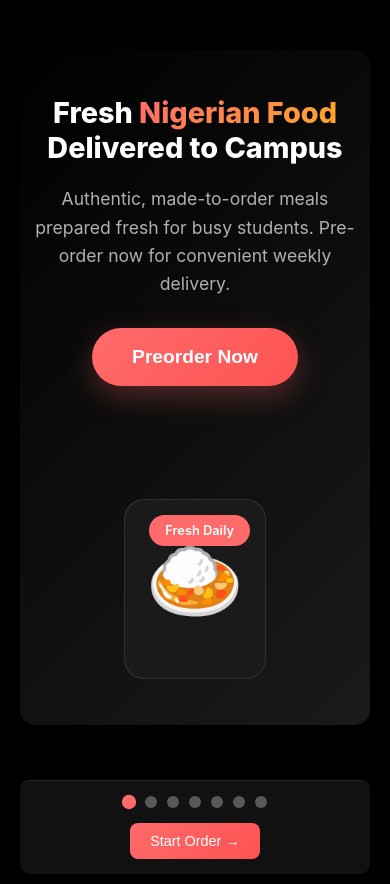
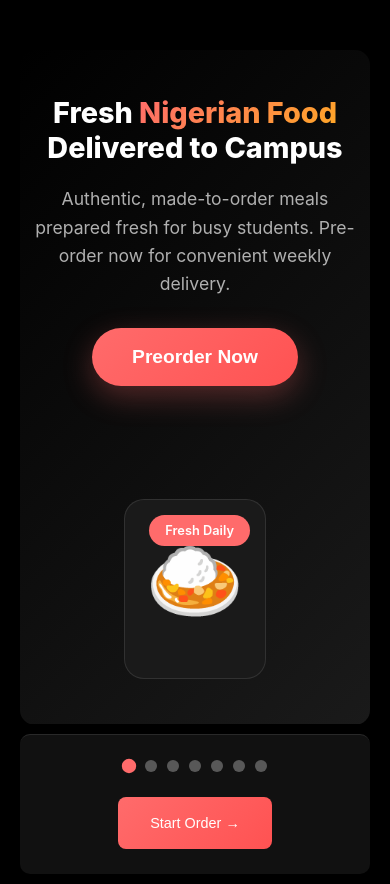
Before and after one commit to thegirwhocodes/Index, a plain HTML site: page index.html in a window 390 px wide. Drawn offline with Linux system fonts and the light colour scheme.

Commit message:
Add files via upload

```diff
--- a/index.html
+++ b/index.html
@@ -391,13 +391,14 @@
             display: flex;
             justify-content: space-between;
             align-items: center;
-            padding: 20px 40px;
+            padding: 25px 40px;
             background: #111111;
             border-top: 1px solid rgba(255,255,255,0.1);
+            min-height: 80px;
         }
 
         .nav-button {
-            padding: 12px 24px;
+            padding: 16px 28px;
             border: 1px solid rgba(255,255,255,0.2);
             border-radius: 8px;
             background: transparent;
@@ -406,6 +407,11 @@
             font-weight: 500;
             cursor: pointer;
             transition: all 0.3s ease;
+            min-height: 48px;
+            min-width: 120px;
+            display: flex;
+            align-items: center;
+            justify-content: center;
         }
 
         .nav-button:hover {
@@ -570,18 +576,20 @@
             }
 
             .nav-controls {
-                padding: 15px;
+                padding: 20px 15px;
                 margin: 10px;
                 border-radius: 10px;
                 flex-direction: column;
-                gap: 15px;
+                gap: 20px;
             }
 
             .nav-button {
-                padding: 12px 25px;
+                padding: 18px 30px;
                 font-size: 1em;
                 width: 100%;
                 text-align: center;
+                min-height: 52px;
+                min-width: 140px;
             }
 
             .step-indicator {
@@ -678,6 +686,43 @@
 
             .form-container {
                 padding: 20px 15px;
+            }
+        }
+
+        /* Android-specific optimizations */
+        @media screen and (-webkit-min-device-pixel-ratio: 0) {
+            .nav-button {
+                padding: 18px 32px;
+                min-height: 50px;
+                min-width: 130px;
+                -webkit-tap-highlight-color: rgba(255, 107, 107, 0.3);
+                -webkit-touch-callout: none;
+                -webkit-user-select: none;
+                user-select: none;
+            }
+
+            .nav-controls {
+                padding: 25px 20px;
+                gap: 25px;
+            }
+
+            .nav-button.primary {
+                -webkit-tap-highlight-color: rgba(255, 82, 82, 0.4);
+            }
+        }
+
+        /* Additional Android touch optimizations */
+        @media (max-width: 768px) {
+            .nav-button {
+                -webkit-tap-highlight-color: rgba(255, 107, 107, 0.3);
+                -webkit-touch-callout: none;
+                -webkit-user-select: none;
+                user-select: none;
+                touch-action: manipulation;
+            }
+
+            .nav-button.primary {
+                -webkit-tap-highlight-color: rgba(255, 82, 82, 0.4);
             }
         }
     </style>
@@ -1109,7 +1154,7 @@
                     <div class="step-dot" data-step="6"></div>
                     <div class="step-dot" data-step="7"></div>
                 </div>
-                <div style="display: flex; gap: 10px;">
+                <div style="display: flex; gap: 15px; align-items: center;">
                     <button class="nav-button primary" id="nextBtn" onclick="nextPage()">Next →</button>
                 </div>
             </div>
```
